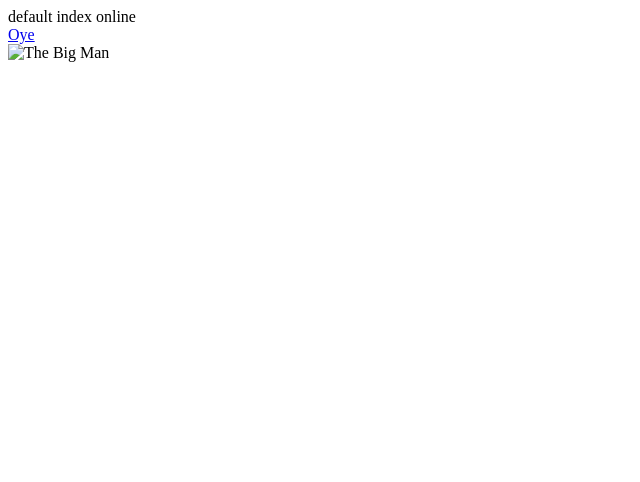
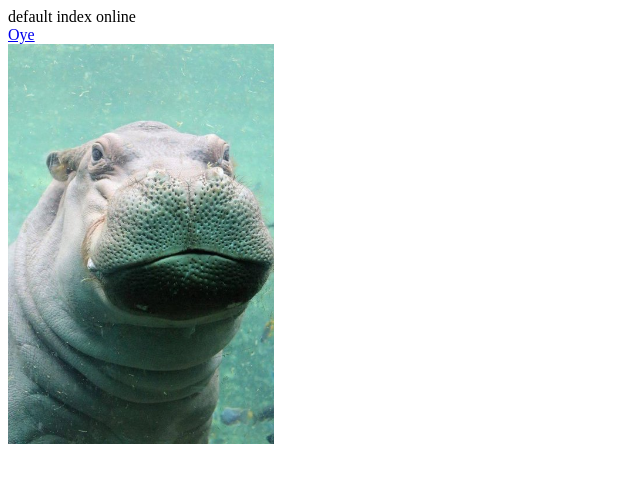
Before and after one commit to jasmith/lbr-prototype, a website: page public/html/index.html in a window 1280 px wide. Shown: the whole page, without its empty margins (0-640 px from the left). Drawn offline with Linux system fonts and the light colour scheme.

Commit message:
corrected image ref

```diff
--- a/public/html/index.html
+++ b/public/html/index.html
@@ -12,7 +12,7 @@
         <a link href="/about.html">Oye </a>
     </div>
     <div>
-        <img src="/images/title.jpg" alt="The Big Man"/>
+        <img src="/images/timothy.jpeg" alt="The Big Man" height="400px"/>
 
     </div>
 </body>
--- a/server.js
+++ b/server.js
@@ -15,6 +15,7 @@ const PORT=process.env.PORT ||5001;
 
 app.use(express.static(path.join(__dirname, 'public')));
 app.use(express.static(path.join(__dirname, 'public/html')));
+//app.use(express.static(path.join(__dirname, 'public/images')));
 app.listen(PORT,()=>console.log(`listening on port ${PORT}`));
 app.use(express.json());
 //app.use(auth(config));
```
